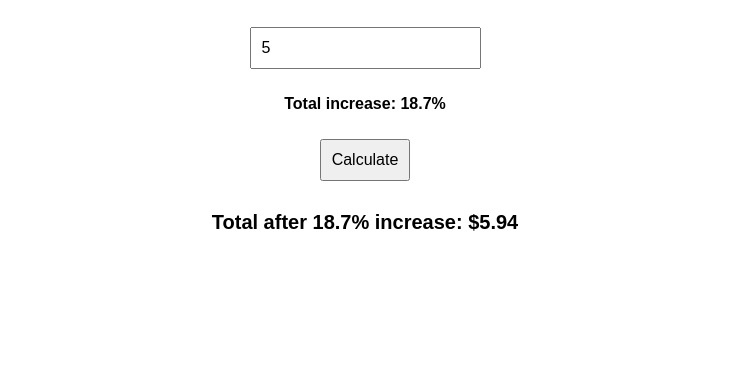
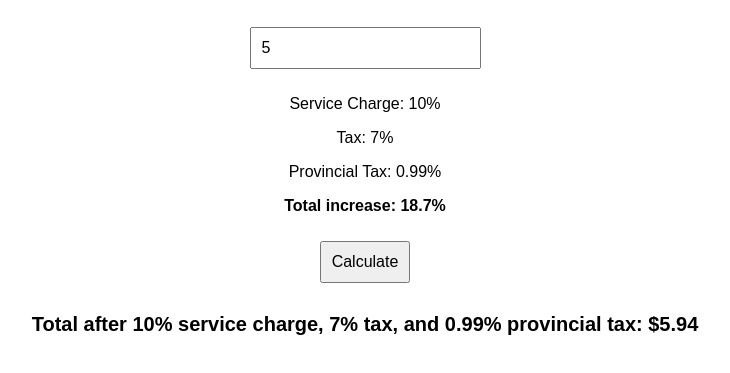
Before and after one commit to gleebot/rates, a plain HTML site: page index.html in a window 1280 px wide. Both pictures are taken after typing "5" into the empty fields and a click on the button "Calculate". Shown: the part 81-454 px from the top of the page, without its empty margins (275-1005 px from the left). Drawn offline with Linux system fonts and the light colour scheme.

Commit message:
Update index.html

```diff
--- a/index.html
+++ b/index.html
@@ -13,6 +13,9 @@
 <body>
 <h2>Tax & Service Charge Calculator</h2>
 <input type="number" id="rate" placeholder="Enter rate amount" step="0.01">
+<p>Service Charge: 10%</p>
+<p>Tax: 7%</p>
+<p>Provincial Tax: 0.99%</p>
 <p><strong>Total increase: 18.7%</strong></p>
 <button onclick="calculateTotal()">Calculate</button>
 <p id="result"></p>
@@ -20,16 +23,24 @@
 <script>
 function calculateTotal() {
     let rate = parseFloat(document.getElementById('rate').value);
-    let totalIncreaseMultiplier = 1.187;  // Ensures exactly 18.7% increase
 
     if (isNaN(rate) || rate < 0) {
         document.getElementById('result').innerText = "Please enter a valid rate amount";
         return;
     }
 
-    let total = rate * totalIncreaseMultiplier;
+    let serviceCharge = rate * 0.10;
+    let subtotal = rate + serviceCharge;
 
-    document.getElementById('result').innerText = `Total after 18.7% increase: $${total.toFixed(2)}`;
+    let tax = subtotal * 0.07;
+    let provincialTax = subtotal * 0.0099;  // Adjusted to 0.99% instead of 1%
+
+    let total = subtotal + tax + provincialTax;
+
+    // Ensures correct rounding
+    total = Math.round(total * 100) / 100;
+
+    document.getElementById('result').innerText = `Total after 10% service charge, 7% tax, and 0.99% provincial tax: $${total.toFixed(2)}`;
 }
 </script>
 </body>
```
